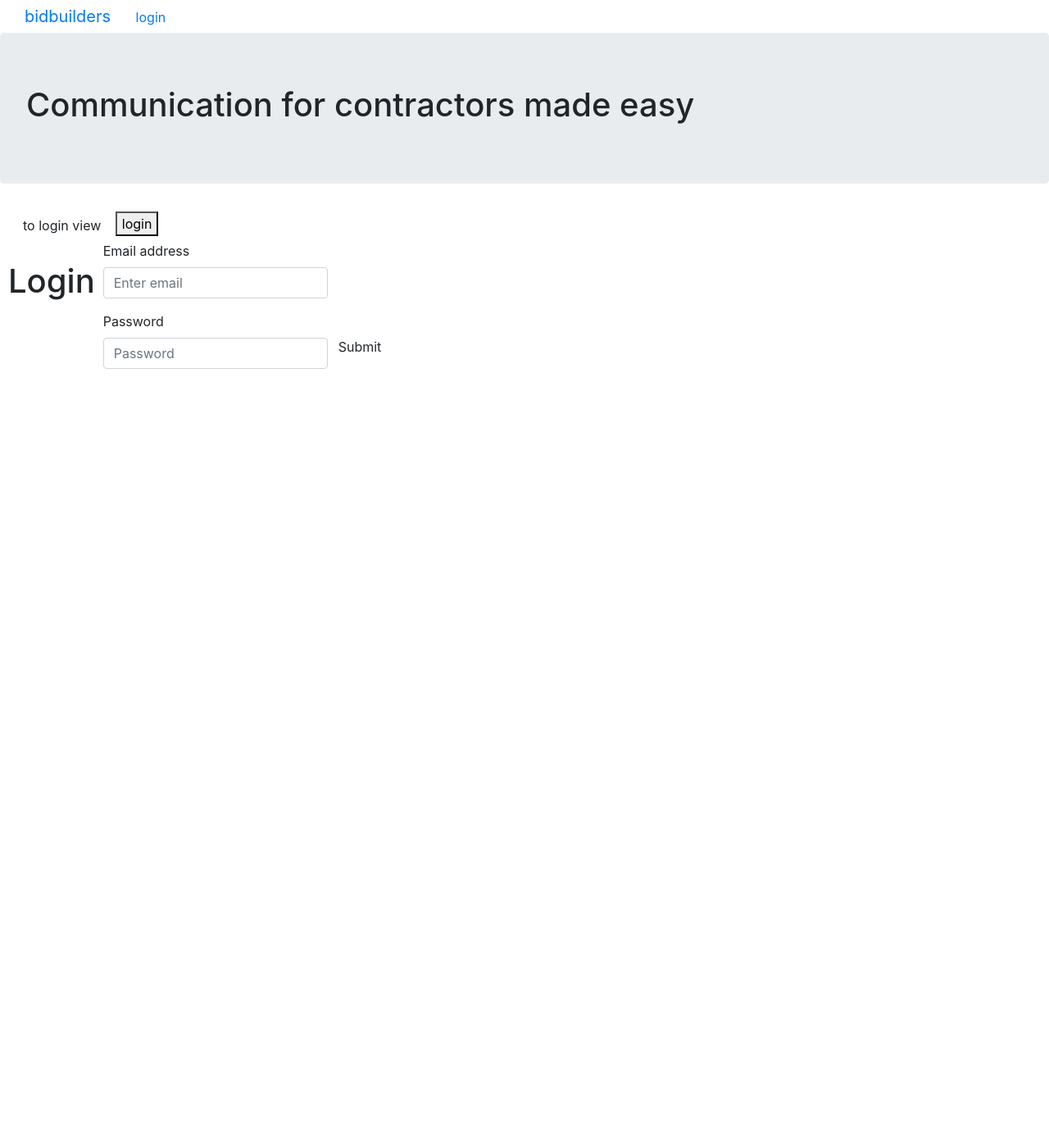
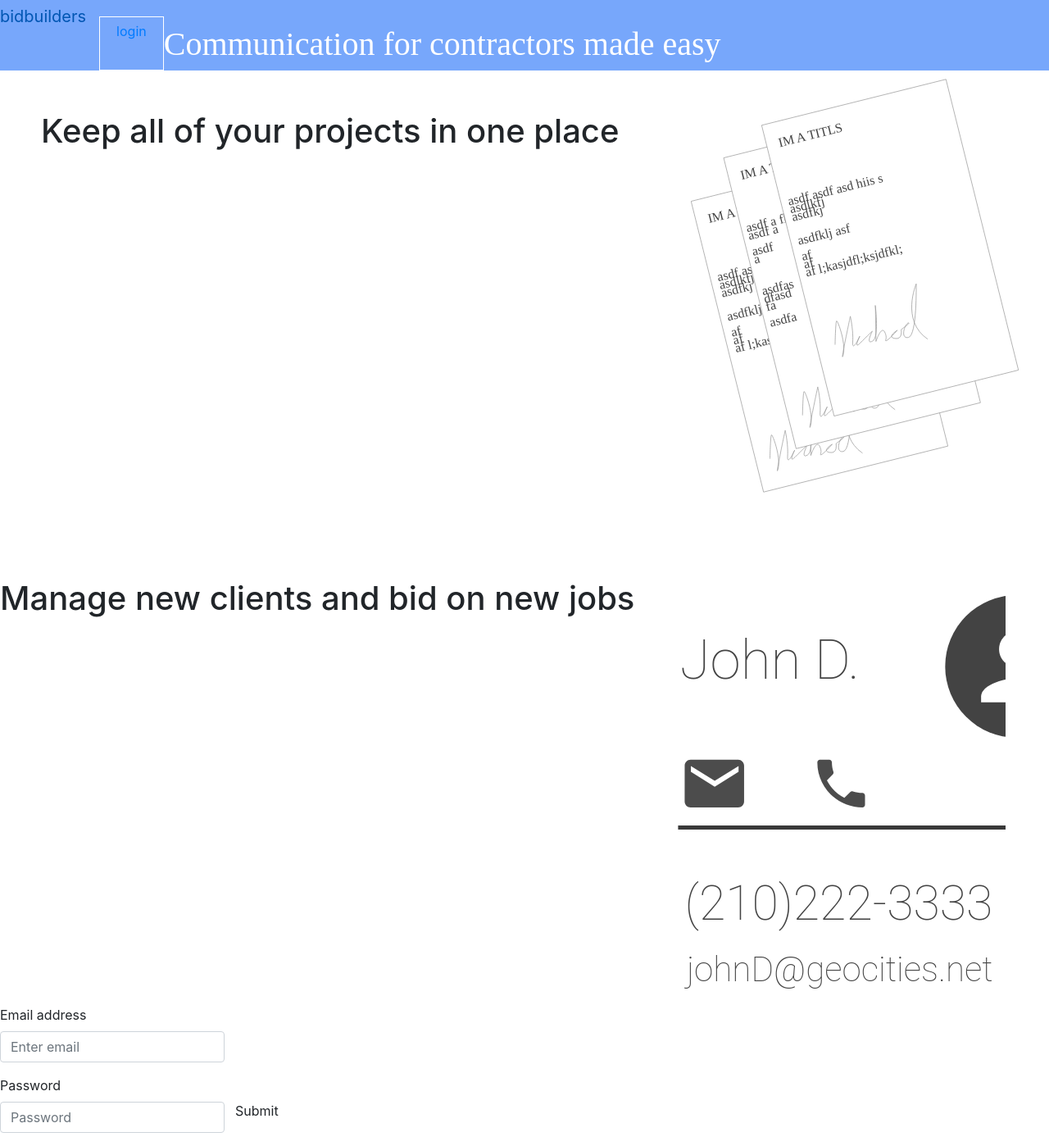
Before and after one commit to BuilderPro/bidbuilders, a website: page public/index.html in a window 1280 px wide. Shown: the whole page at 82% size. Before the commit the page ends 800 px from the top, so only its background shows below. Drawn offline with nearby package versions, Linux system fonts and the light colour scheme; some packages are replaced by stand-ins of ours; a script that the page names is missing.

Commit message:
Upload a bunch of shit stuff

```diff
--- a/public/app/landing/landingView.html
+++ b/public/app/landing/landingView.html
@@ -1,22 +1,23 @@
-<header class='container-fluid'>
-  <nav>
-     <div class='navbar-wrapper'>
-        <a class="navbar-brand" href="#">bidbuilders</a>
-        <a class='login pull-right'>login</a>
-     <div>
-  </nav>
+<header class='row bgcity'>
+<!--   <nav> -->
+    <a class="navbar-brand" href="#">bidbuilders</a>
+    <a ui-sref='login' class='login pull-right'>login</a>
+<!--   </nav> -->
+
+  <h1 id='hero-text'>Communication for contractors made easy </h1>
 </header>
 
-<div class="row header jumbotron">
-  <h1>Communication for contractors made easy </h1>
+<div class="row center-block">
+  <h1 class='projects-text'>Keep all of your projects in one place</h1>
+  <a class='projects' href="/">projects</a>
 </div>
 
-<a ui-sref='login' class='btn btn-default'>to login view</a>
-
- <button ui-sref='login' class='pull-right'>login</button>
+<div class="row center-block">
+  <h1>Manage new clients and bid on new jobs</h1>
+  <a class='clients' href="/">clients</a>
+</div>
 
 <div class="row">
-  <h1 class='text-center login'>Login</h1>
     <form class='row col-xs-6 col-xs-offset-3 col-md-4 col-md-offset-4'>
       <div class="form-group">
         <label for="exampleInputEmail1">Email address</label>
--- a/public/assets/css/app.css
+++ b/public/assets/css/app.css
@@ -1,9 +1,62 @@
 .login {
   margin-top: 20px;
-  padding: 5px 10px;
+  padding: 5px 20px;
+  border: 1px solid white;
+  transition: 1s;
+  -webkit-transition: 1s;
 }
 
 .login:hover {
   border: 1px solid black;
   text-decoration: none;
 }
+
+.container-fluid .jumbotron  {
+  border-radius: 0px;
+}
+
+.bgcity {
+  /*background: #77A7FB no-repeat center url('/assets/img/city.jpeg');*/
+  background: #77A7FB;
+ /* height: 25vh;*/
+}
+
+#hero-text {
+  color: white;
+  text-align: center;
+  margin-top: 30px;
+  font-family: serif;
+}
+
+.center-block {
+  text-align: center;
+}
+
+.projects-text {
+  margin: 50px;
+}
+
+nav {
+  margin: 0 auto;
+  max-width: 960px;
+}
+
+.projects {
+  display: block;
+  margin: 10px auto;
+  text-indent: -9999px;
+  width: 400px;
+  height: 600px;
+  background: url(/assets/img/projects.svg) no-repeat;
+  background-size: contain;
+}
+
+.clients {
+  display: block;
+  margin: 10px auto;
+  text-indent: -9999px;
+  width: 400px;
+  height: 500px;
+  background: url(/assets/img/clients.svg) no-repeat;
+  background-size: 500px 500px;
+}
--- a/public/index.html
+++ b/public/index.html
@@ -15,8 +15,8 @@
 
   <!-- animateCSS -->
   <link rel='stylesheet' href='http://cdn.jsdelivr.net/animatecss/2.1.0/animate.min.css' type='text/css'>
+  <link rel='stylesheet' href='https://maxcdn.bootstrapcdn.com/bootswatch/3.3.5/flatly/bootstrap.min.css'>
   <link rel='stylesheet' href='assets/css/app.css' type='text/css'>
-  <link rel='stylesheet' href='https://maxcdn.bootstrapcdn.com/bootswatch/3.3.5/flatly/bootstrap.min.css'>
 
 
   <!-- CDN Scripts
```
Also changed, not shown: public/assets/img/clients.svg (added), public/assets/img/projects.svg (added), 2 other files.
